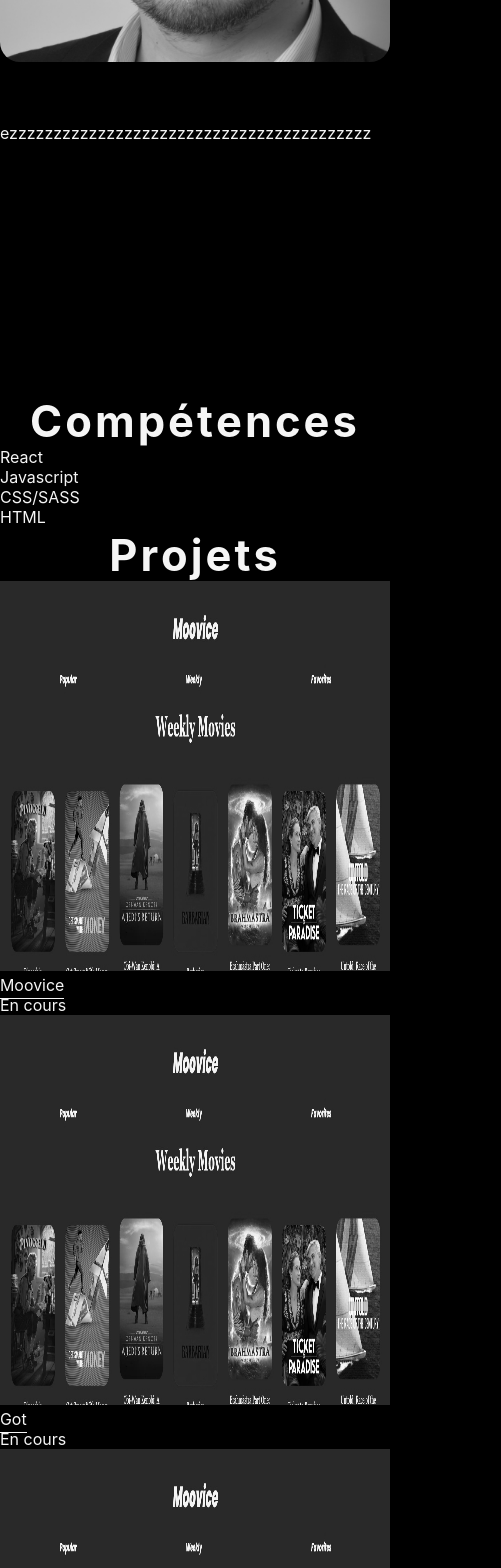
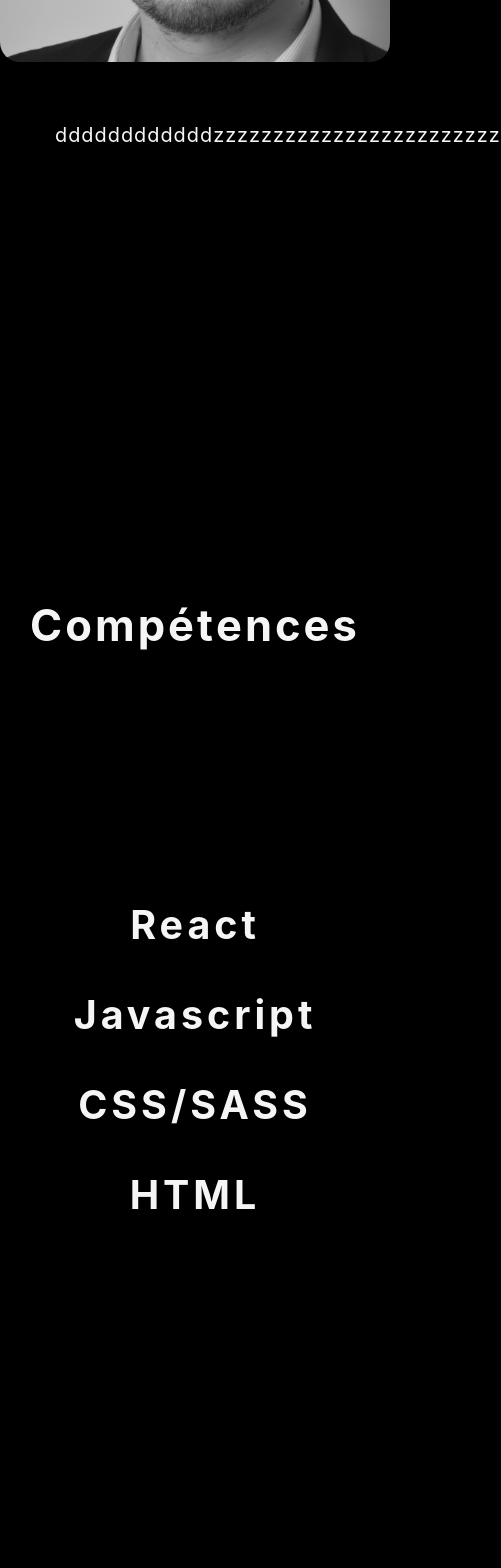
Before and after one commit to WalidBellili/portfolioV2, a React (Create React App) app: page / in a window 390 px wide. Shown: the part 1580-3148 px from the top of the page, 501 px wide, since content can reach past the window. Built offline with nearby package versions, Linux system fonts and the light colour scheme.

Commit message:
responsive img

```diff
--- a/src/assets/styles/index.css
+++ b/src/assets/styles/index.css
@@ -136,4 +136,57 @@ header .scroll-wrap {
 .about .h2-wrap {
   mix-blend-mode: exclusion;
   margin: -220px 0 200px;
+}
+.about p {
+  width: 70%;
+  min-width: 280px;
+  text-align: center;
+  margin: 0 auto;
+  line-height: calc(7px + 4.5vw);
+  font-size: calc(1rem + 1vw);
+  letter-spacing: 1px;
+}
+
+.competences {
+  margin: 200px 0 250px;
+}
+.competences h2 {
+  margin-bottom: 250px;
+}
+.competences .wrap {
+  margin: 30px 0;
+}
+.competences .appear {
+  text-align: center;
+}
+.competences p {
+  font-size: calc(1rem + 6vw);
+  font-weight: bold;
+  letter-spacing: 4px;
+  background: #000;
+  color: whitesmoke;
+  display: inline-block;
+  padding: 0 12px 12px;
+}
+
+.projets {
+  margin: 200px 0;
+}
+.projets .projects-container {
+  margin-top: 100px;
+}
+.projets .projects-container .projet {
+  position: relative;
+  width: 60vw;
+  max-width: 600px;
+}
+.projets .projects-container #p2 {
+  margin: 0 6vw 0 auto;
+}
+.projets .projects-container #p3 {
+  margin: 8vw;
+}
+.projets img {
+  transition: 0.4s ease-out;
+  width: 100%;
 }/*# sourceMappingURL=index.css.map */
--- a/src/assets/styles/index.scss
+++ b/src/assets/styles/index.scss
@@ -1,3 +1,5 @@
 @import "./settings";
 @import "./layout/header";
 @import "./layout/about";
+@import "./layout/competences";
+@import "./layout/projets";
--- a/src/assets/styles/layout/_about.scss
+++ b/src/assets/styles/layout/_about.scss
@@ -10,4 +10,13 @@
     mix-blend-mode: exclusion;
     margin: -220px 0 200px;
   }
+  p {
+    width: 70%;
+    min-width: 280px;
+    text-align: center;
+    margin: 0 auto;
+    line-height: calc(7px + 4.5vw);
+    font-size: calc(1rem + 1vw);
+    letter-spacing: 1px;
+  }
 }
--- /dev/null
+++ b/src/assets/styles/layout/_competences.scss
@@ -0,0 +1,22 @@
+.competences {
+  margin: 200px 0 250px;
+
+  h2 {
+    margin-bottom: 250px;
+  }
+  .wrap {
+    margin: 30px 0;
+  }
+  .appear {
+    text-align: center;
+  }
+  p {
+    font-size: calc(1rem + 6vw);
+    font-weight: bold;
+    letter-spacing: 4px;
+    background: #000;
+    color: whitesmoke;
+    display: inline-block;
+    padding: 0 12px 12px;
+  }
+}
--- /dev/null
+++ b/src/assets/styles/layout/_projets.scss
@@ -0,0 +1,23 @@
+.projets {
+  margin: 200px 0;
+  //   background: red;
+  .projects-container {
+    margin-top: 100px;
+
+    .projet {
+      position: relative;
+      width: 60vw;
+      max-width: 600px;
+    }
+    #p2 {
+      margin: 0 6vw 0 auto;
+    }
+    #p3 {
+      margin: 8vw;
+    }
+  }
+  img {
+    transition: 0.4s ease-out;
+    width: 100%;
+  }
+}
--- a/src/components/About.js
+++ b/src/components/About.js
@@ -16,7 +16,7 @@ const About = () => {
         <div className="h2-wrap">
           <h2>A propos</h2>
         </div>
-        <p>ezzzzzzzzzzzzzzzzzzzzzzzzzzzzzzzzzzzzzzzzz</p>
+        <p>ddddddddddddzzzzzzzzzzzzzzzzzzzzzzzz</p>
       </section>
       <div className="line-wrap">
         <div className="line"></div>
```
Also changed, not shown: 1 other file (tests, documents, lock files or other folders).
